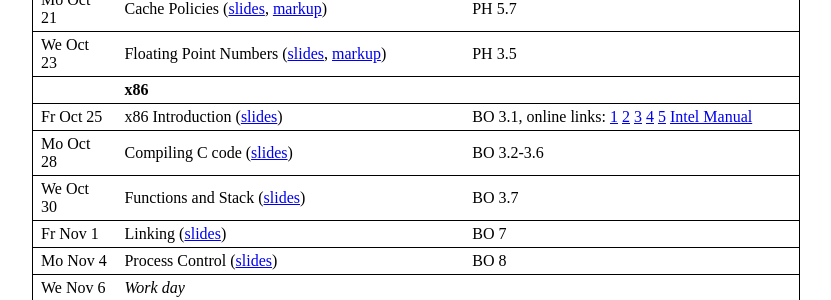
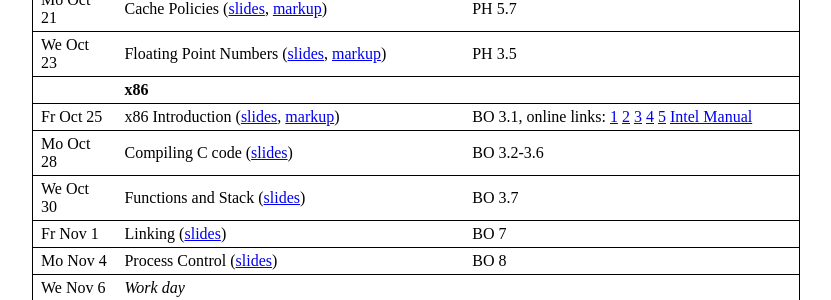
Before and after one commit to jhucsf/fall2019, a Jekyll site: the page built from index.md, in a window 1280 px wide and 900 px high, scrolled down 2045 px. Shown: the part 152-452 px from the top of the window, without its empty margins (224-1055 px from the left). Built offline with Jekyll 4.4.1, drawn with Linux system fonts in a browser that asks for light colours.

Commit message:
slide markup from lecture 22

```diff
--- a/index.md
+++ b/index.md
@@ -92,7 +92,7 @@ Fr Oct 18 | *Fall break, no class*
 Mo Oct 21 | Cache Policies ([slides](lec/lec20.pdf), [markup](lec/lec20-ink.pdf))                           | PH 5.7
 We Oct 23 | Floating Point Numbers  ([slides](lec/lec21.pdf), [markup](lec/lec21-ink.pdf))                   | 	PH 3.5
           | **x86**
-Fr Oct 25 | x86 Introduction ([slides](lec/lec22.pdf))                         | BO 3.1, online links: [1](http://www.cs.virginia.edu/~evans/cs216/guides/x86.html) [2](https://www.nayuki.io/page/a-fundamental-introduction-to-x86-assembly-programming) [3](http://download-mirror.savannah.gnu.org/releases//pgubook/ProgrammingGroundUp-1-0-booksize.pdf) [4](http://www.plantation-productions.com/Webster/www.artofasm.com/Windows/index.html) [5](http://patater.com/gbaguy/x86asm.htm) [Intel Manual](http://www.intel.com/content/dam/www/public/us/en/documents/manuals/64-ia-32-architectures-software-developer-instruction-set-reference-manual-325383.pdf)
+Fr Oct 25 | x86 Introduction ([slides](lec/lec22.pdf), [markup](lec/lec22-ink.pdf))                         | BO 3.1, online links: [1](http://www.cs.virginia.edu/~evans/cs216/guides/x86.html) [2](https://www.nayuki.io/page/a-fundamental-introduction-to-x86-assembly-programming) [3](http://download-mirror.savannah.gnu.org/releases//pgubook/ProgrammingGroundUp-1-0-booksize.pdf) [4](http://www.plantation-productions.com/Webster/www.artofasm.com/Windows/index.html) [5](http://patater.com/gbaguy/x86asm.htm) [Intel Manual](http://www.intel.com/content/dam/www/public/us/en/documents/manuals/64-ia-32-architectures-software-developer-instruction-set-reference-manual-325383.pdf)
 Mo Oct 28 | Compiling C code ([slides](lec/lec23.pdf))                         | BO 3.2-3.6
 We Oct 30 | Functions and Stack ([slides](lec/lec24.pdf))                      | BO 3.7
 Fr Nov 1  | Linking ([slides](lec/lec25.pdf))                                  | BO 7
```
Also changed, not shown: 3 other files.
